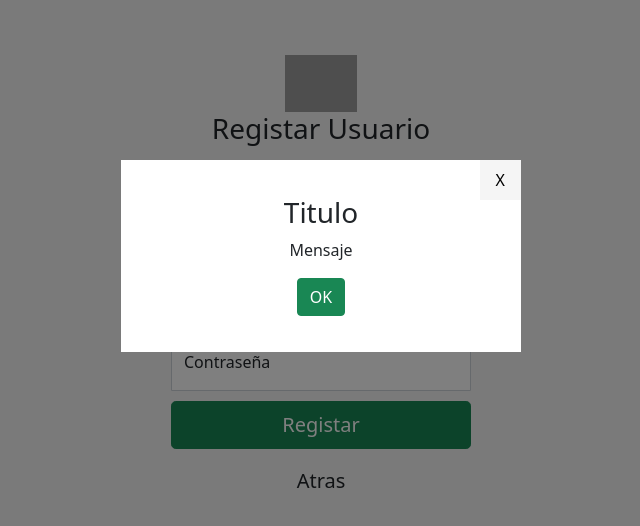
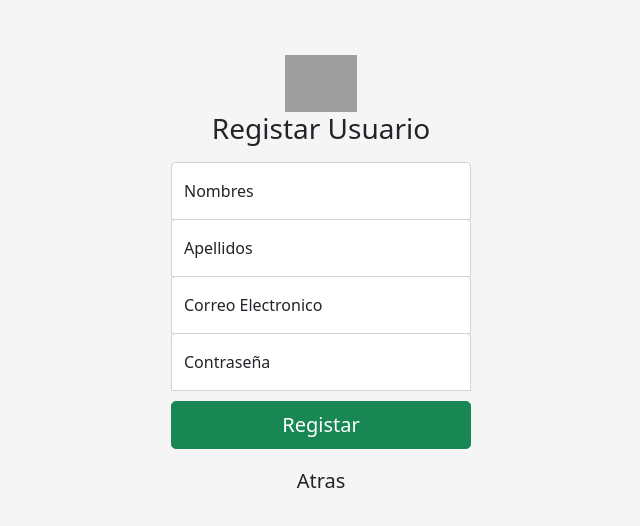
Before and after one commit to lyas777/rick-urphy, a React (Create React App) app: page /register in a window 1280 px wide. Shown: the top 526 px of the page, without its empty margins (319-959 px from the left). Built offline with nearby package versions, Linux system fonts and the light colour scheme; grey boxes are pictures that could not be loaded.

Commit message:
Modal Registro

```diff
--- a/src/components/Modal/Modal.jsx
+++ b/src/components/Modal/Modal.jsx
@@ -1,17 +1,19 @@
 import './Modal.css';
 
-const Modal = ({ onClickCloseModal }) => {
+const Modal = ({ onClickRedirectLogin, title, subTitle }) => {
   return (
     <div className="modal">
       <div className="modal-container">
-        <button className="modal-close-button" onClick={onClickCloseModal}>
+        <button className="modal-close-button" onClick={onClickRedirectLogin}>
           X
         </button>
         <div className="modal-confirm">
-          <h3>Titulo</h3>
-          <p>Mensaje</p>
+          <h3>{title}</h3>
+          <p>{subTitle}</p>
           <div>
-            <button className="btn btn-success">OK</button>
+            <button className="btn btn-success" onClick={onClickRedirectLogin}>
+              OK
+            </button>
           </div>
         </div>
       </div>
--- a/src/pages/register/Register.jsx
+++ b/src/pages/register/Register.jsx
@@ -1,24 +1,31 @@
-import { useRef, useState } from 'react';
-import { Link } from 'react-router-dom';
+import { useEffect, useRef, useState } from 'react';
+import { Link, useHistory } from 'react-router-dom';
 import AlertMessage from '../../components/AlertMessage/AlertMessage';
 import { SignUp } from '../../services/AuthenticatedService';
 import { validateEmail, validateText } from '../../utils/RegexValidations';
 import Modal from '../../components/Modal/Modal';
 
 const Register = () => {
+  const history = useHistory();
   const refFirstName = useRef(null);
   const refLastName = useRef(null);
   const refEmail = useRef(null);
   const refPassword = useRef(null);
 
-  const [modalIsOpen, setModalIsOpen] = useState(true);
+  const [modalIsOpen, setModalIsOpen] = useState(false);
   const [showAlertMessage, setShowAlertMessage] = useState({
     show: false,
     message: '',
   });
 
-  const handleClickCloseModal = () => {
-    setModalIsOpen(false);
+  useEffect(() => {
+    return () => {
+      console.log('Saliendo del Compomenete Register');
+    };
+  }, []);
+
+  const handleClickRedirectLogin = () => {
+    history.push('/login');
   };
 
   const handleClickSignUp = async () => {
@@ -43,7 +50,7 @@ const Register = () => {
         });
       } else {
         if (resultSignUp.data) {
-          console.log(resultSignUp.data);
+          setModalIsOpen(true);
         }
       }
     } else {
@@ -83,7 +90,13 @@ const Register = () => {
 
   return (
     <>
-      {modalIsOpen ? <Modal onClickCloseModal={handleClickCloseModal} /> : null}
+      {modalIsOpen ? (
+        <Modal
+          onClickRedirectLogin={handleClickRedirectLogin}
+          title="Felicitaciones 😁"
+          subTitle="El usuario se registró correctamente."
+        />
+      ) : null}
       <div className="body-public">
         <div className="form-signin text-center">
           <div>
```
Also changed, not shown: 1 other file (tests, documents, lock files or other folders).
